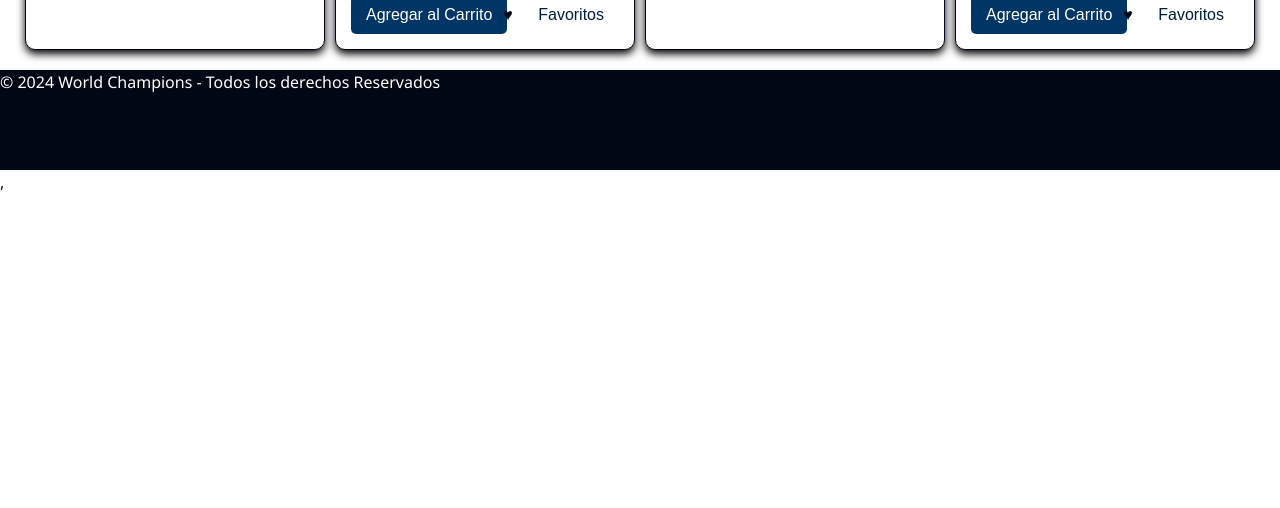
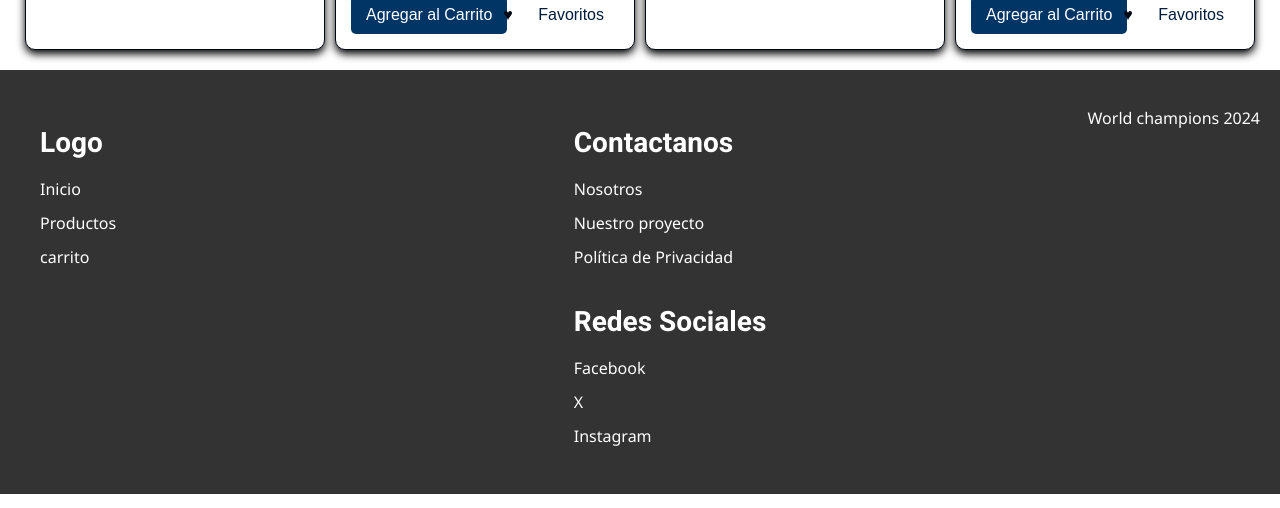
Before and after one commit to AlexanderMontenegro/H-PF18B-CampeonesDelMundo, a React (Vite) app in the folder client/: page /homePage in a window 1280 px wide. Shown: the part 3278-3786 px from the top of the page. Before the commit the page ends 3472 px from the top, so only its background shows below. Built offline with nearby package versions, Linux system fonts and the light colour scheme.

Commit message:
creacion:Footer.LMT

```diff
--- /dev/null
+++ b/client/src/components/Footer/index.jsx
@@ -0,0 +1,35 @@
+import React from "react";
+import '../../css/footer.css';
+
+
+
+export const Footer = () => {
+  return (
+    <footer className="footer">
+      <div className="footer-column">
+        <h4>Logo</h4>
+        <ul>
+          <li><a href="/">Inicio</a></li>
+          <li><a href="/tienda">Productos</a></li>
+          <li><a href="/otros">carrito</a></li>
+        </ul>
+      </div>
+      <div className="footer-column">
+        <h4>Contactanos</h4>
+        <ul>
+          <li><a href="/contacto">Nosotros</a></li>
+          <li><a href="/contacto">Nuestro proyecto</a></li>
+          <li><a href="/privacidad">Política de Privacidad</a></li>
+        </ul>
+        <h4>Redes Sociales</h4>
+        <ul className="social-media">
+          <li><a href="https://facebook.com" target="_blank" rel="noopener noreferrer">Facebook</a></li>
+          <li><a href="https://twitter.com" target="_blank" rel="noopener noreferrer">X</a></li>
+          <li><a href="https://instagram.com" target="_blank" rel="noopener noreferrer">Instagram</a></li>
+        </ul>
+      </div>
+      <p>World champions 2024</p>
+    </footer>
+  );
+};
+export default Footer;
--- a/client/src/components/HomePage/HomePage.jsx
+++ b/client/src/components/HomePage/HomePage.jsx
@@ -1,19 +1,18 @@
-import React from 'react'
+import React from "react";
 
 import { useNavigate, Link } from "react-router-dom";
 
 // Components
-import ProductoCard from '../ProductoCard/ProductoCard';
-import HeroSection from '../HeroSection/HeroSection';
-import Login from './Login';
-import Register from './Register';
+import ProductoCard from "../ProductoCard/ProductoCard";
+import HeroSection from "../HeroSection/HeroSection";
+import { Footer } from "../Footer";
+import Login from "./Login";
+import Register from "./Register";
 
 // CSS
 import "../../css/homePage.css";
 
-const HomePage = ({productos}) => {
-
-
+const HomePage = ({ productos }) => {
   // NAVEGACIÓN
   // Obtener la función de navegación
   const navigate = useNavigate();
@@ -34,7 +33,10 @@ const HomePage = ({productos}) => {
             {/* Logo */}
             <Link className="logo" to={"/homePage"}>
               <h4 className="logo_nombre no-margin"></h4>
-                            <img className='logo_img' src='img\fondo-logo-futbol_1195-244.png'/>
+              <img
+                className="logo_img"
+                src="img\fondo-logo-futbol_1195-244.png"
+              />
             </Link>
           </section>
 
@@ -43,67 +45,59 @@ const HomePage = ({productos}) => {
             {/* Navegacion */}
             <div className="navegacion">
               {/* Inicio */}
-                            <a className="navegacion_enlace">
-                                Inicio
-                            </a>
+              <a className="navegacion_enlace">Inicio</a>
               {/* Productos */}
-                            <a className="navegacion_enlace">
-                                Productos
-                            </a>
+              <a className="navegacion_enlace">Productos</a>
               {/* Contacto */}
-                            <a className="navegacion_enlace">
-                                Contacto
-                            </a>
+              <a className="navegacion_enlace">Contacto</a>
               {/* Carrito */}
               {/* <a className="navegacion_enlace">
                                 Carrito
                             </a> */}
 
-                            <div className='carrito'>
+              <div className="carrito">
                 <img
                   className="icono__fluid"
                   src="/iconos/carrito.png"
                   alt="imagen carrito"
                 />
 
-                                <div id='carrito' className='carrito__container'>
-                                    <h4 className='text-center '>El carrito esta vacio</h4>
+                <div id="carrito" className="carrito__container">
+                  <h4 className="text-center ">El carrito esta vacio</h4>
                   {/* <table className='carrito__table'>
                                         <thead>
                                             <th></th>
                                          </thead>
 
                                     </table> */}
-                                    <p className="text-end">Total pagar: <span className="fw-bold">$899</span></p>
+                  <p className="text-end">
+                    Total pagar: <span className="fw-bold">$899</span>
+                  </p>
                   <button className="icon__button">Vaciar Carrito</button>
                 </div>
               </div>
-
 
               {/* Usuario */}
               {/* <a className="navegacion_enlace" onClick={handleEnterToLadingPage}>
                                 Usuario
                             </a> */}
-                            <div className='usuario'>
+              <div className="usuario">
                 <img
                   className="icono__fluid"
                   src="iconos/usuario.png"
                   alt="imagen carrito"
                 />
 
-                                <div id='usuario' className='usuario__container'>
-
-                                    <div className='icon__usuario'>
+                <div id="usuario" className="usuario__container">
+                  <div className="icon__usuario">
                     <Link className="logo" to={"/login"}>
-                                            <button className='icon__button'>Iniciar Sesion</button>
-
+                      <button className="icon__button">Iniciar Sesion</button>
                     </Link>
-
                   </div>
 
-                                    <div className='icon__usuario'>
+                  <div className="icon__usuario">
                     <Link className="logo" to={"/register"}>
-                                            <button className='icon__button'>Registrate</button>
+                      <button className="icon__button">Registrate</button>
                     </Link>
                   </div>
                 </div>
@@ -126,43 +120,29 @@ const HomePage = ({productos}) => {
       {/* Main - INICIO */}
       <main>
         <div className="main-container">
-
           {/* Opciones de Countries */}
           <h2>Categorias</h2>
 
-                        <div className='barra__right'>
+          <div className="barra__right">
             {/* Navegacion */}
             <div className="navegacion">
               {/* Ropa */}
-                                <a className="navegacion_enlace">
-                                    Ropa
-                                </a>
+              <a className="navegacion_enlace">Ropa</a>
               {/* Calzados */}
-                                <a className="navegacion_enlace">
-                                    Calzados
-                                </a>
+              <a className="navegacion_enlace">Calzados</a>
               {/* Accesorios */}
-                                <a className="navegacion_enlace">
-                                    Accesorios
-                                </a>
+              <a className="navegacion_enlace">Accesorios</a>
               {/* Marcas */}
-                                <a className="navegacion_enlace">
-                                    Marcas
-                                </a>
+              <a className="navegacion_enlace">Marcas</a>
             </div>
           </div>
-
-
 
           {/* Contenedor para la lista de productos */}
           <h2>Productos Destacados</h2>
           {/* Cards */}
           <div className="product__list">
             {productos.map((producto) => (
-                            <ProductoCard
-                                key={producto.id}
-                                producto={producto}
-                            />
+              <ProductoCard key={producto.id} producto={producto} />
             ))}
           </div>
 
@@ -182,13 +162,9 @@ const HomePage = ({productos}) => {
         </div>
       </main>
 
-            <footer className='footer'>
-                <p className='no-margin'>&copy; 2024 World Champions - Todos los derechos Reservados</p>
-            </footer>
+      <Footer />
+    </>
+  );
+};
 
-
-        </>
-    )
-}
-
-export default HomePage
+export default HomePage;
--- /dev/null
+++ b/client/src/css/footer.css
@@ -0,0 +1,43 @@
+.footer {
+    display: flex;
+    justify-content: space-between;
+    padding: 20px;
+    background-color: #333;
+    color: #fff;
+  }
+
+  .footer-column {
+    flex: 1;
+    margin: 0 20px;
+  }
+
+  .footer-column h4 {
+    margin-bottom: 10px;
+  }
+
+  .footer-column ul {
+    list-style: none;
+    padding: 0;
+  }
+
+  .footer-column ul li {
+    margin-bottom: 10px;
+  }
+
+  .footer-column ul li a {
+    color: #fff;
+    text-decoration: none;
+  }
+
+  .footer-column ul li a:hover {
+    text-decoration: underline;
+  }
+
+  .social-media {
+    display: flex;
+    flex-direction: column;
+  }
+
+  .social-media li {
+    margin-bottom: 10px;
+  }
--- a/client/src/css/homePage.css
+++ b/client/src/css/homePage.css
@@ -569,14 +569,5 @@ img{
 /* CSS - Fin Cards */
 
 /* Footer - Inicio */
-.footer {
-    background-color: var(--negro);
-    /* padding-bottom: 3rem; */
-    width: 100%;
-    min-height: 10rem;
 
-    p{
-        color: white;
-    }
-}
 /* Footer - Final */
```
Lines whose indentation alone changed are shown as unchanged.
